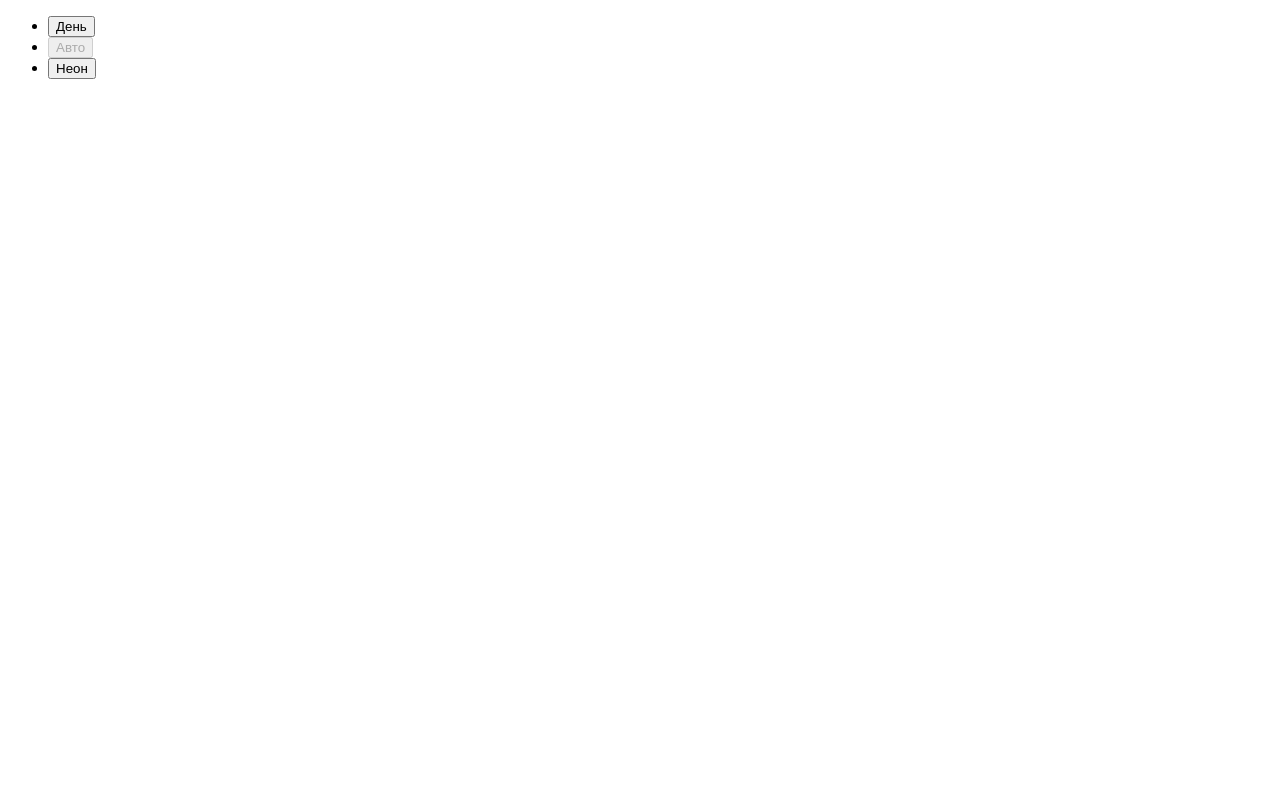
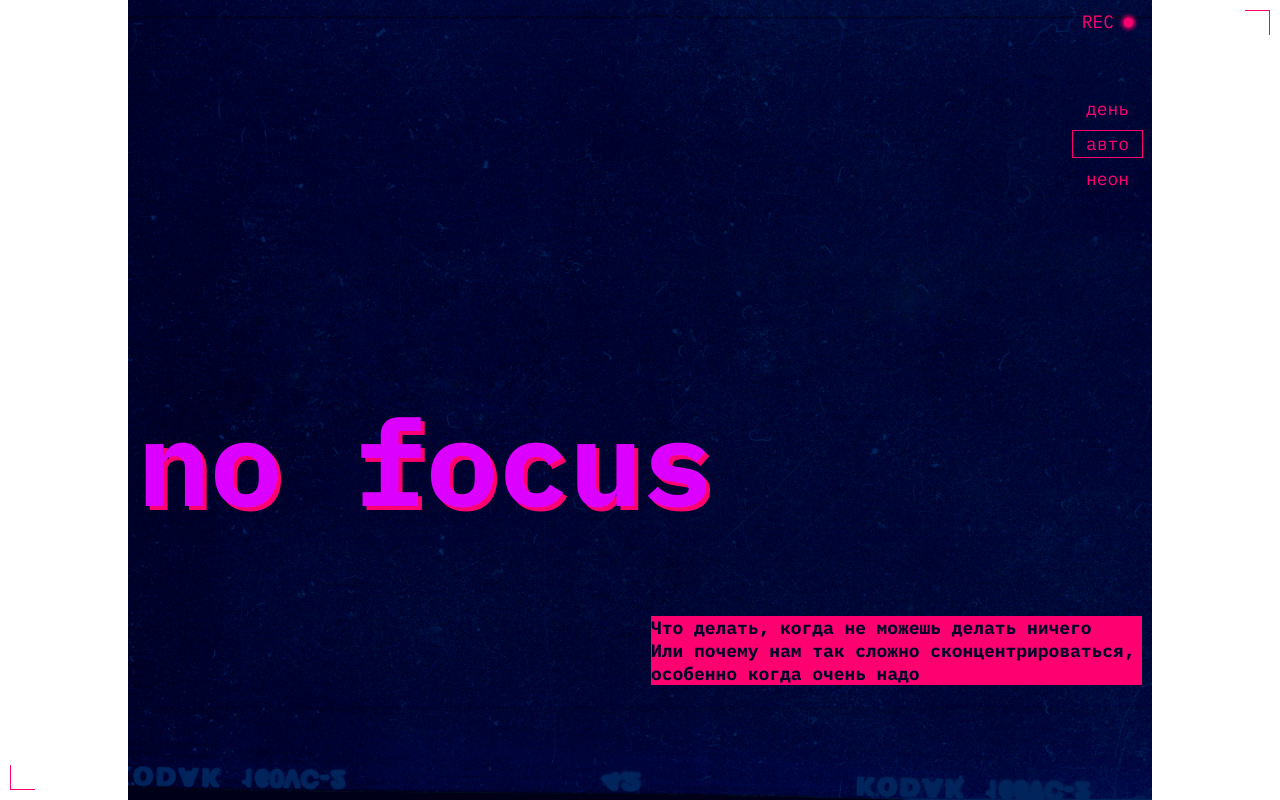
Before and after one commit to onlilonly/slozhno-sosredotochitsya-fd, a plain HTML site: page index.html in a window 1280 px wide. Drawn offline with Linux system fonts and the light colour scheme.

Commit message:
Сделана шапка страницы (мобильная версия)

```diff
--- a/index.html
+++ b/index.html
@@ -4,11 +4,22 @@
     <meta charset="UTF-8" />
     <meta http-equiv="X-UA-Compatible" content="IE=edge" />
     <meta name="viewport" content="width=device-width, initial-scale=1.0" />
+    <meta name="color-scheme" content="dark light" />
     <title>Сложно сосредоточиться</title>
+    <link rel="stylesheet" href="./fonts/fonts.css" />
+    <link rel="stylesheet" href="./styles/globals.css" />
+    <link rel="stylesheet" href="./styles/variables.css" />
+    <link rel="stylesheet" href="./styles/style.css" />
+    <link rel="stylesheet" href="./styles/dark.css" />
+    <link rel="stylesheet" href="./styles/light.css" />
+    <link rel="icon" href="./images/favicon.ico" sizes="any" />
+    <link rel="icon" href="./images/favicon.svg" type="image/svg+xml" />
+    <link rel="apple-touch-icon" href="./images/mobile-icon.png" />
     <script src="./scripts/script.js"></script>
   </head>
   <body class="page">
     <header class="header decorated-zone">
+      <div class="decorated__for-dark-theme" aria-hidden="true">REC</div>
       <nav class="header__theme-menu">
         <ul class="header__theme-menu-list">
           <li class="header__theme-menu-item">
@@ -35,6 +46,11 @@
           </li>
         </ul>
       </nav>
+      <p class="header__title">no focus</p>
+      <p class="header__description">
+        Что делать, когда не можешь делать ничего <br> Или почему нам так сложно
+        сконцентрироваться, особенно когда очень надо
+      </p>
     </header>
   </body>
 </html>
--- a/styles/style.css
+++ b/styles/style.css
@@ -1,5 +1,127 @@
 /* Основные стили проекта. Это стили для темы, которую вы верстаете первой. */
 
 .page {
+  inline-size: clamp(375px, 100%, 1024px);
+  block-size: clamp(668px, 100vh, 1024px);
   /* сохраните в разметке и стилях класс page у тега body. Он удобен, чтобы составлять селекторы для разных цветовых тем. */
 }
+ /* можно задать фон самой странице, тогда даже при превышении тянется */
+
+.header {
+  display: grid;
+  inline-size: 100%;
+  block-size: 100%;
+  grid-template-columns: 1fr;
+  grid-template-rows: min-content calc(33% - 36px) 1fr calc(37% - 10px);
+  /* grid-template-areas:
+  ". decorated"
+  "menu menu"
+  "title title"
+  "description description"; */
+  padding: 10px;
+  color: var(--accent-color);
+  font-family: var(--text-font-family), sans-serif;
+  font-weight: var(--header-title-font-weight);
+  font-size: var(--header-description-font-size);
+  background-image: url(../images/cover-image-dark.png);
+  background-repeat: no-repeat;
+  background-position: center;
+  background-size: cover;
+}
+
+.header::before {
+  content: "";
+  display: block;
+  position: absolute;
+  width: 25px;
+  height: 25px;
+  left: 10px;
+  bottom: 10px;
+  border-bottom: solid 1px var(--accent-color);
+  border-left: solid 1px var(--accent-color);
+}
+
+.header::after {
+  content: "";
+  display: block;
+  position: absolute;
+  width: 25px;
+  height: 25px;
+  right: 10px;
+  top: 10px;
+  border-top: solid 1px var(--accent-color);
+  border-right: solid 1px var(--accent-color);
+}
+
+
+.decorated__for-dark-theme {
+  /* grid-area: decorated; */
+  justify-self: end;
+  position: relative;
+  padding-inline-end: 28px;
+  text-transform: uppercase;
+  font-weight: var(--header-button-font-weight);
+}
+
+.decorated__for-dark-theme::after {
+  content: "";
+  display: block;
+  width: 9px;
+  height: 9px;
+  top: 8px;
+  right: 9px;
+  position: absolute;
+  box-shadow: 0px 0px 4px 2px var(--accent-color);
+  background-color: var(--accent-color);
+  border-radius: 50%;
+}
+
+.header__theme-menu {
+  justify-self: end;
+  align-self: center;
+  /* grid-area: menu; */
+}
+
+.header__theme-menu-list {
+  display: flex;
+  align-items: center;
+  flex-direction: column;
+  gap: 9px;
+}
+
+.header__theme-menu-button {
+  background-color: transparent;
+  border: none;
+  outline: none;
+  text-transform: lowercase;
+  display: block;
+  padding: 1.5px 13px;
+}
+
+.header__theme-menu-button_active {
+  outline: 1px solid var(--accent-color);
+  pointer-events: none;
+}
+
+.header__title {
+  justify-self: start;
+  align-self: end;
+  /* grid-area: title; */
+  text-shadow: 4px 4px 0 var(--accent-color);
+  font-family: var(--text-font-family), sans-serif;
+  font-weight: var(--header-title-font-weight);
+  color: var(--header-title-color);
+  font-size: var(--header-title-font-size);
+  line-height: 83%;
+}
+
+.header__description {
+  /* grid-area: description; */
+  justify-self: end;
+  align-self: center;
+  display: block;
+  inline-size: clamp(355px, 50% ,491px);
+  block-size: min-content;
+  background-color: var(--accent-color);
+  color: var(--header-description-color);
+}
--- a/styles/variables.css
+++ b/styles/variables.css
@@ -2,3 +2,31 @@
   Переменные для вашего проекта
   и их переопределение под различные устройства
 */
+:root {
+  --text-font-family: "IBM Plex Mono";
+  --header-title-color: #db00ff;
+  --header-title-font-size: clamp(7.25rem, 7.0115rem + 1.0178vw, 7.5rem);
+  --header-title-font-weight: 700;
+  --accent-color: #ff0070;
+
+  --header-button-color: #ff0070;
+  --header-button-font-size: 1.12rem;
+  --header-button-font-weight: 400;
+
+  --header-description-color: #000028;
+  --header-description-font-size: 1.12rem;
+  --header-description-font-weight: 700;
+
+  --main-h2-color: #ff0070;
+  --main-h2-font-size: 1.12rem;
+  --main-h2-font-weight: 700;
+
+  --section-h3-color: #000028;
+  --section-h3-font-size: 1.12rem;
+  --section-h3-font-weight: 700;
+  --section-h3-bg: #ff0070;
+
+  --section-description-color: #f1b2ce;
+  --section-description-font-size: 1.12rem;
+  --section-description-font-weight: 400;
+}
```
